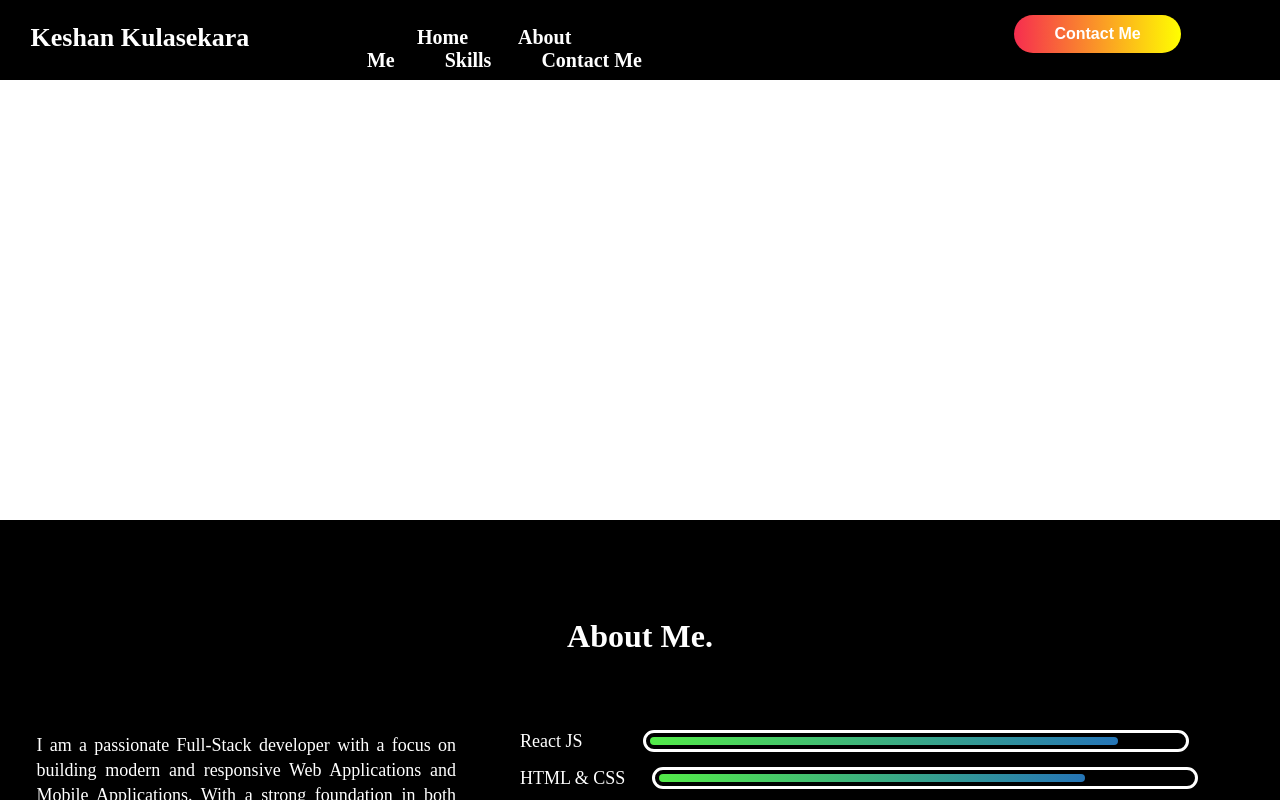
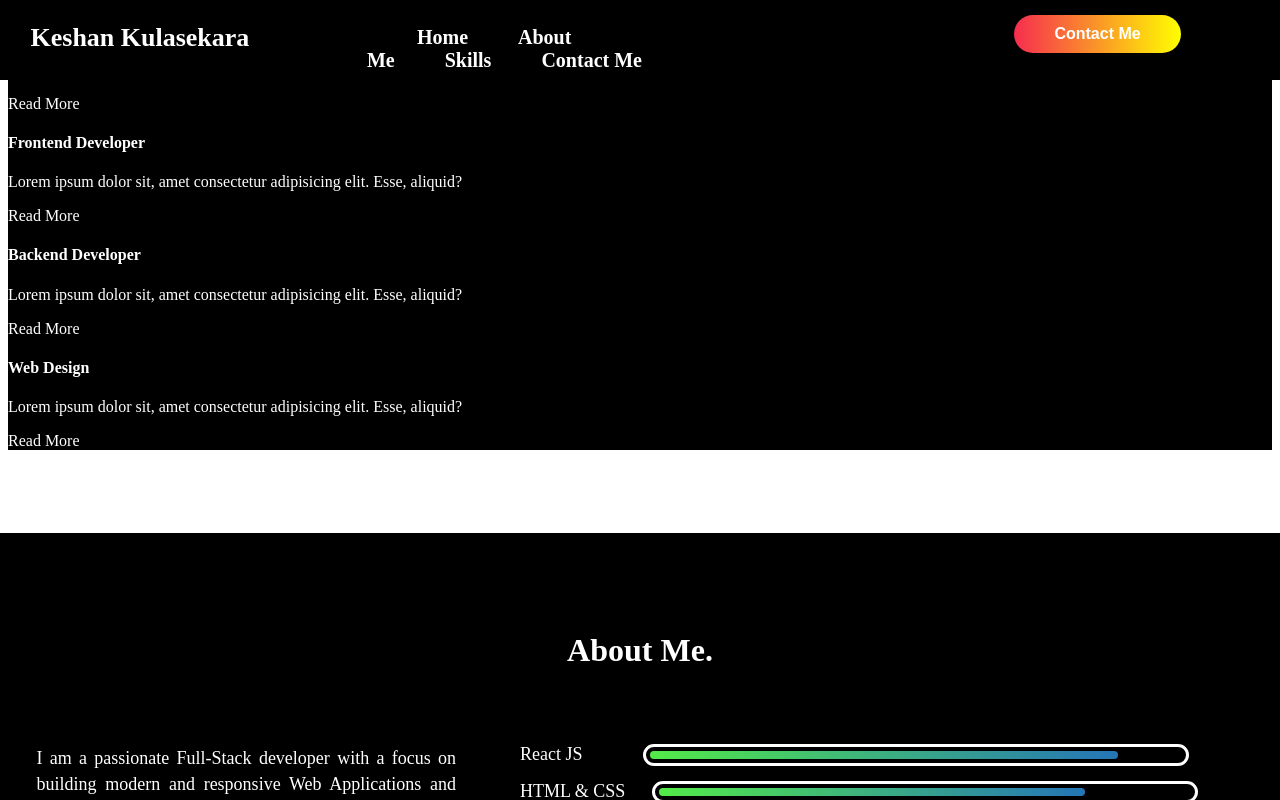
Before and after one commit to KeshaCodeolima/MY-Portfolio, a React (Create React App) app in the folder my-portfolio/: page / in a window 1280 px wide. Shown: the top 800 px of the page. Built offline with nearby package versions, Linux system fonts and the light colour scheme.

Commit message:
add service page to app.js and add  iteams to service page and give some css to it

```diff
--- a/my-portfolio/src/App.js
+++ b/my-portfolio/src/App.js
@@ -1,11 +1,13 @@
 import AboutMe from "./Componets/AboutMe";
 import Navbar from "./Componets/Navbar";
+import ServicePage from "./Componets/ServicePage";
 
 function App() {
   return (
     <>
     <Navbar/>
     <AboutMe/>
+    <ServicePage/>
     </>
   );
 }
--- a/my-portfolio/src/Componets/ServicePage.css
+++ b/my-portfolio/src/Componets/ServicePage.css
@@ -0,0 +1,12 @@
+.services{
+    background-color: black;
+}
+.serviceboxmain{
+
+}
+.servicebox1{
+
+}
+.boxtext{
+    color: white;
+}
--- a/my-portfolio/src/Componets/ServicePage.jsx
+++ b/my-portfolio/src/Componets/ServicePage.jsx
@@ -4,7 +4,32 @@ import './ServicePage.css';
 function ServicePage(){
     return(
         <>
-
+        <div className="services">
+            <div className="serviceboxmain">
+                <div className="servicebox1">
+                    <div className="boxtext">
+                        <h4>Full-Stack Developer</h4>
+                        <p>Lorem ipsum dolor sit, amet consectetur adipisicing elit. Esse, aliquid?</p>
+                        <span>Read More</span>
+                    </div>
+                    <div className="boxtext">
+                        <h4>Frontend Developer</h4>
+                        <p>Lorem ipsum dolor sit, amet consectetur adipisicing elit. Esse, aliquid?</p>
+                        <span>Read More</span>
+                    </div>
+                    <div className="boxtext">
+                        <h4>Backend Developer</h4>
+                        <p>Lorem ipsum dolor sit, amet consectetur adipisicing elit. Esse, aliquid?</p>
+                        <span>Read More</span>
+                    </div>
+                    <div className="boxtext">
+                        <h4>Web Design</h4>
+                        <p>Lorem ipsum dolor sit, amet consectetur adipisicing elit. Esse, aliquid?</p>
+                        <span>Read More</span>
+                    </div>
+                </div>
+            </div>
+        </div>
         </>
     );
 }
```
